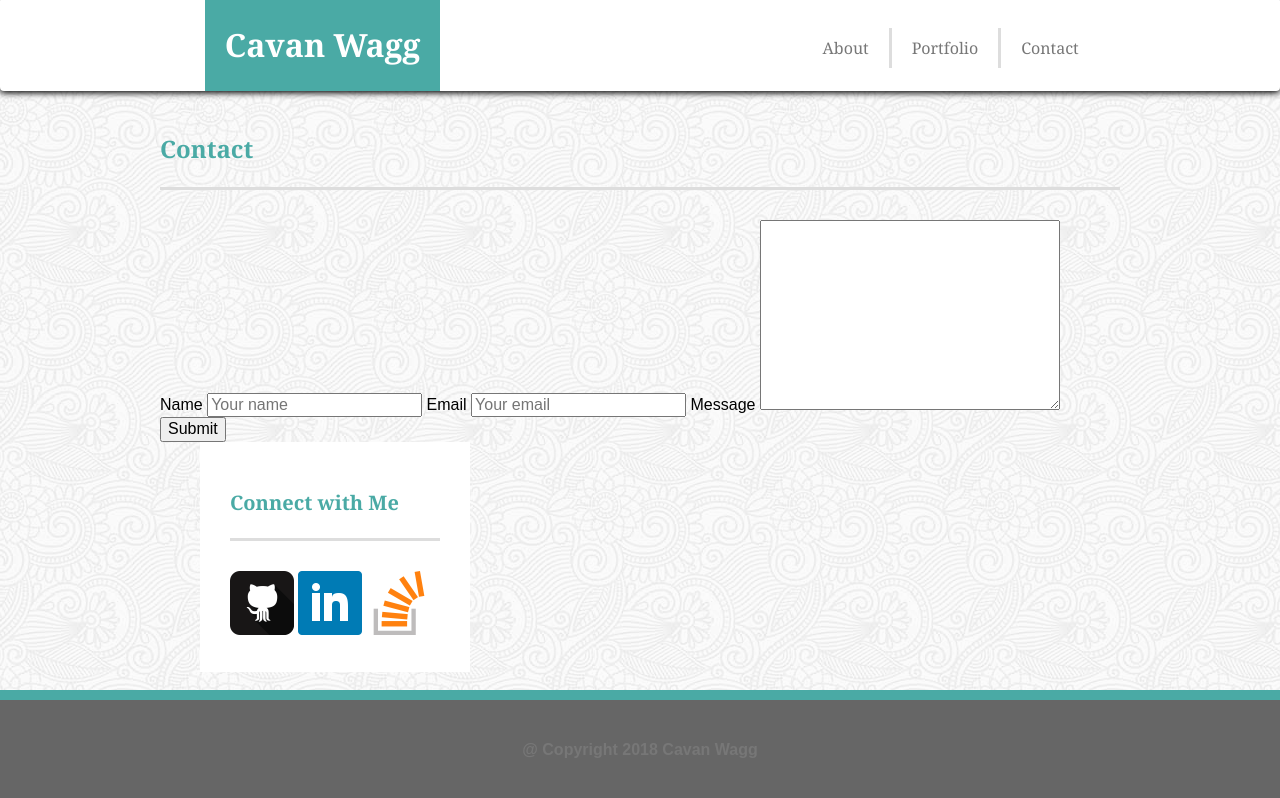
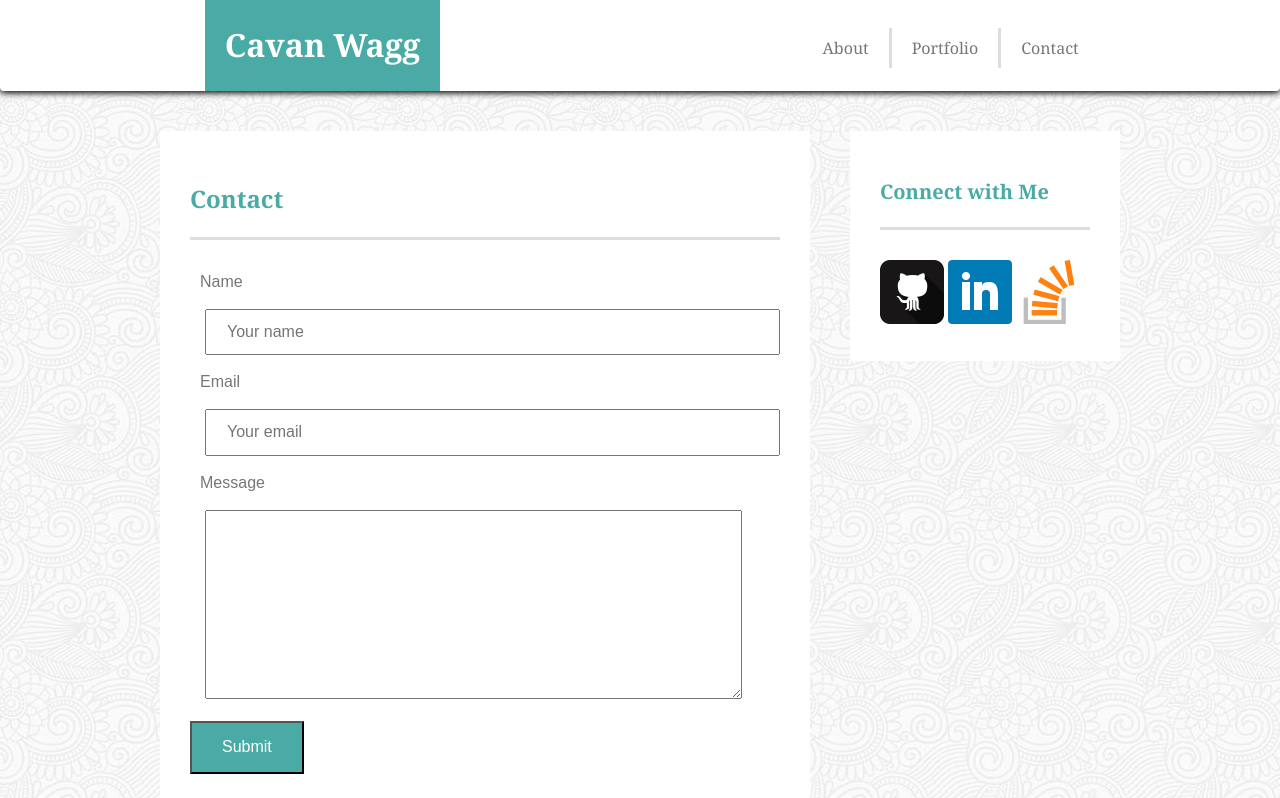
Before and after one commit to CavanWagg/Basic-Portfolio, a plain HTML site: page contact.html in a window 1280 px wide. Shown: the top 798 px of the page. Drawn offline with nearby package versions, Linux system fonts and the light colour scheme.

Commit message:
fixed footer + positioned contact page

```diff
--- a/assets/css/style.css
+++ b/assets/css/style.css
@@ -10,14 +10,20 @@
     --primary-font: 'Arial', 'Helvetica Neue', Helvetica, sans-serif;`
 
 }
+html {
+    height: 100%;
+}
+
 
 body {
+    position: relative;
     background: url('../images/symphony.png');
     line-height: 1.5;
     margin: 0;
-    padding: 0;
+    padding-bottom: 200px;
+    min-height: 100%;
+}
 
-}
 nav {
     margin: 0 auto;
     position: relative;
@@ -82,7 +88,8 @@ li:hover {
 
 }
 
-.about {
+.about,
+.contact {
     width: 590px;
     padding: 30px;
     margin: auto;
@@ -92,6 +99,7 @@ li:hover {
 
 .prof-pic,
 .about,
+.contact,
 .sidebar {
     float: left;
 }
@@ -101,8 +109,7 @@ li:hover {
     height: 200px;
 }
 
-main,
-footer {
+main {
     position: relative;
     font-family: var(--primary-font);
 }
@@ -141,7 +148,7 @@ footer {
 }
 footer p {
     padding-top: 22px;
-    color: var(--font-color);
+    color: #cccccc;
 }
 ul {
     margin-top: 28px;
@@ -172,3 +179,25 @@ color: var(--font-color);
 .sidebar h2 {
     font-size: 20px;
 }
+/* exclusive to Contact page */
+form {
+    color: var(--font-color);
+}
+label {
+    margin-left: 10px;
+}
+input[type=text], select {
+    width: 90%;
+    padding: 12px 20px;
+    margin: 15px;
+}
+textarea[name=message], select {
+    width: 90%;
+    margin: 15px;
+}
+input[type=submit], select {
+    background-color: var(--teal);
+    padding: 15px 30px;
+    color: #ffffff;
+    cursor: pointer;
+}
```
Also changed, not shown: contact.html (+1 -1 lines), index.html (+0 -1 lines).
